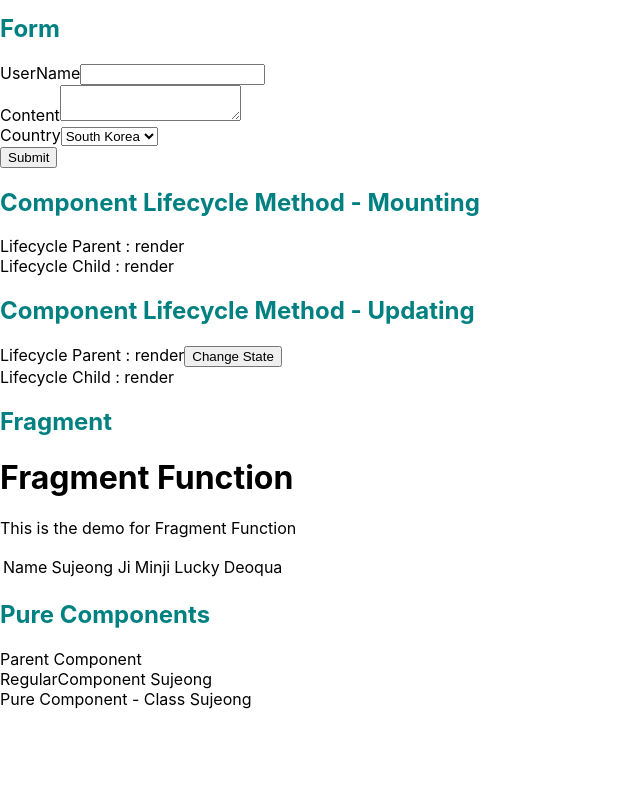
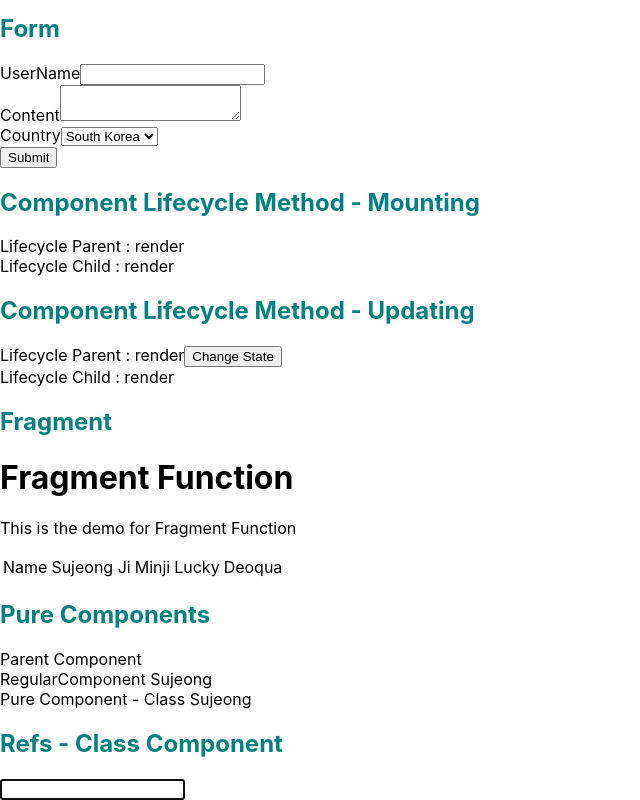
Before and after one commit to bruadarach/react-review, a React (Create React App) app: page / in a window 1280 px wide. Shown: the part 3248-4048 px from the top of the page, without its empty margins (0-640 px from the left). Before the commit the page ends 3957 px from the top, so only its background shows below. Built offline with nearby package versions, Linux system fonts and the light colour scheme.

Commit message:
feat: react review

```diff
--- a/src/App.js
+++ b/src/App.js
@@ -30,6 +30,7 @@ import FragmentFunctionTable from "./components/FragmentFunctionTable";
 import PureComponentClass from "./components/PureComponentClass";
 import PureRegularComponentClass from "./components/PureRegularComponentClass";
 import PureRegularParentComponentClass from "./components/PureRegularParentComponentClass";
+import RefsClass from "./components/RefsClass";
 
 function App() {
   return (
@@ -133,6 +134,9 @@ function App() {
       <h2>Pure Components</h2>
       {/* <PureComponentClass /> */}
       <PureRegularParentComponentClass />
+      {/* Refs - Class Component */}
+      <h2>Refs - Class Component</h2>
+      <RefsClass />
     </>
   );
 }
--- /dev/null
+++ b/src/components/RefsClass.js
@@ -0,0 +1,38 @@
+// rce
+import React, { Component } from "react";
+
+class RefsClass extends Component {
+  // rconst
+  // 1. create a input ref in a constructor using `React.createRef()`
+  // 1. it is common to create refs in the constructor so that it can be referenced throughout the component
+  constructor(props) {
+    super(props);
+    this.inputRef = React.createRef();
+  }
+
+  componentDidMount() {
+    // 4. call the `focus` method on this input element.
+    // 4. As soon as the page is loaded, the input element is focused.
+    this.inputRef.current.focus();
+    // 3. call the `focus` method on this input element.
+    // 3. call the `focusInput()` method in the `componentDidMount()` lifecycle method
+    // 3. (Q) what exactly does the property this.inputRef.current hold after a reference is created?
+    // 3. (!) so, let's add the `componentDidMount()` lifecycle hook, and with the hook let's simply log to the console this.inputRef.
+    // 3. it is possible to see an object logged in the console, and see a property called `current` of type input. This current property points to the actual DOM node.
+    // 3. therefore, to focus on the input element in componentDidMount, we can simply call the `focus()` method on the current property.
+
+    console.log(this.inputRef);
+  }
+
+  render() {
+    return (
+      <div>
+        {/* 2. attach this ref to the input element in the render method, and to
+        attach it to the input element, we use the reserved `ref` attribute */}
+        <input type="text" ref={this.inputRef} />
+      </div>
+    );
+  }
+}
+
+export default RefsClass;
```
